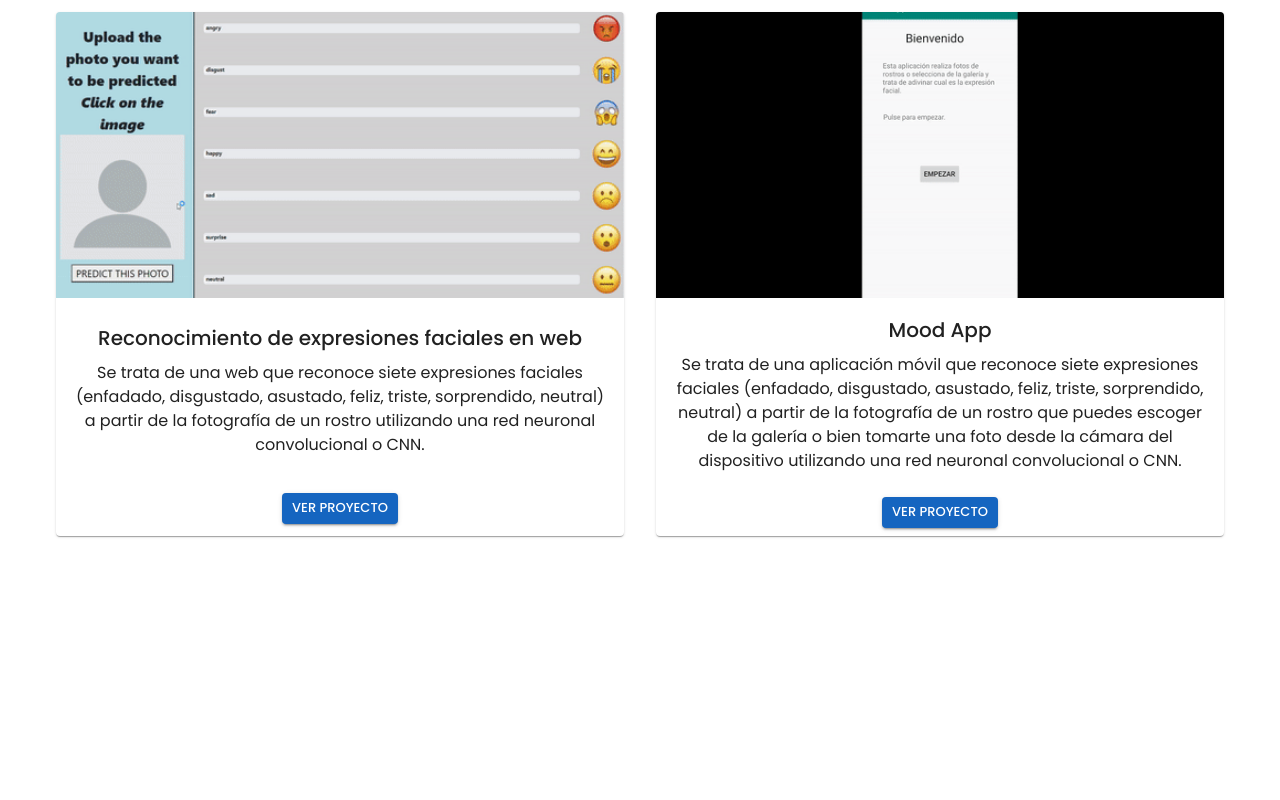
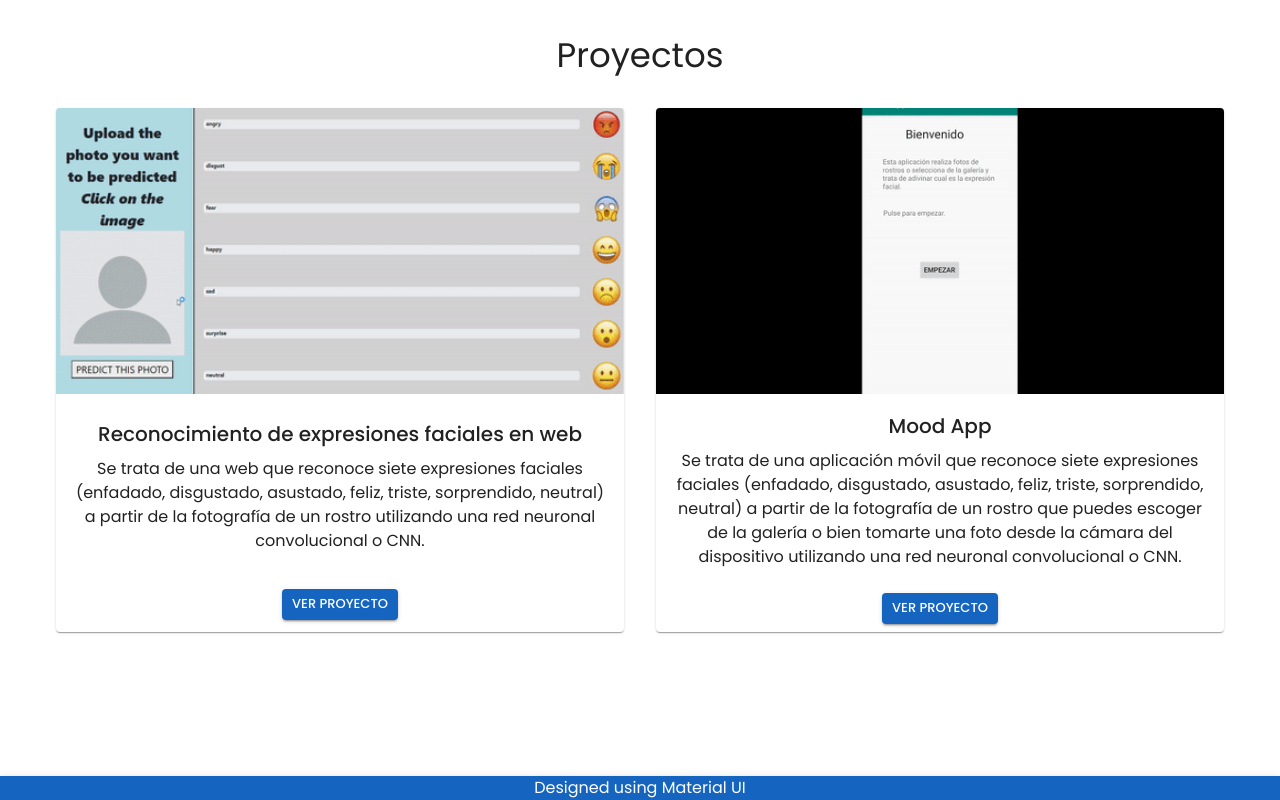
Before and after one commit to Jermaniac/PortfolioGerman, a React (Create React App) app: page / in a window 1280 px wide. Shown: the part 1785-2585 px from the top of the page. Before the commit the page ends 2561 px from the top, so only its background shows below. Built offline with nearby package versions, Linux system fonts and the light colour scheme.

Commit message:
added footer

```diff
--- a/src/App.js
+++ b/src/App.js
@@ -2,6 +2,7 @@ import Header from "./components/header/Header";
 
 import "./App.css";
 import Main from "./components/main/Main";
+import Footer from "./components/footer/Footer";
 import { ThemeProvider } from "@mui/material/styles";
 import { CssBaseline } from "@mui/material";
 
@@ -14,7 +15,7 @@ const App = () => {
       <div className="App">
         <Header></Header>
         <Main></Main>
-        {/* <Footer></Footer> */}
+        <Footer></Footer>
       </div>
     </ThemeProvider>
   );
--- a/src/components/banner/Banner.js
+++ b/src/components/banner/Banner.js
@@ -7,6 +7,7 @@ import Box from "@mui/material/Box";
 const Banner = () => {
   return (
     <Box
+      className="banner_container"
       style={{
         width: "100%",
         margin: "56px auto",
--- a/src/components/contact/Contact.js
+++ b/src/components/contact/Contact.js
@@ -1,18 +1,7 @@
 import Box from "@mui/material/Box";
 
 const Contact = () => {
-  return (
-    <Box
-      className="projects_container"
-      style={{
-        textAlign: "center",
-        marginTop: "96px",
-        display: "flex",
-        justifyContent: "center",
-      }}
-      sx={{ padding: { xs: "24px", md: "48px" } }}
-    ></Box>
-  );
+  return <Box className="contact_container" style={{}}></Box>;
 };
 
 export default Contact;
--- /dev/null
+++ b/src/components/footer/Footer.js
@@ -0,0 +1,19 @@
+import Box from "@mui/material/Box";
+import AppBar from "@mui/material/AppBar";
+
+const Footer = () => {
+  return (
+    <Box
+      className="footer_container"
+      style={{
+        textAlign: "center",
+      }}
+    >
+      <AppBar position="relative" color="primary" style={{ height: "24px" }}>
+        Designed using Material UI
+      </AppBar>
+    </Box>
+  );
+};
+
+export default Footer;
--- a/src/components/progression/Progression.js
+++ b/src/components/progression/Progression.js
@@ -18,6 +18,7 @@ import Grid from "@mui/material/Grid";
 const Progression = () => {
   return (
     <Box
+      className="progression_container"
       style={{
         textAlign: "center",
         width: "100%",
```
